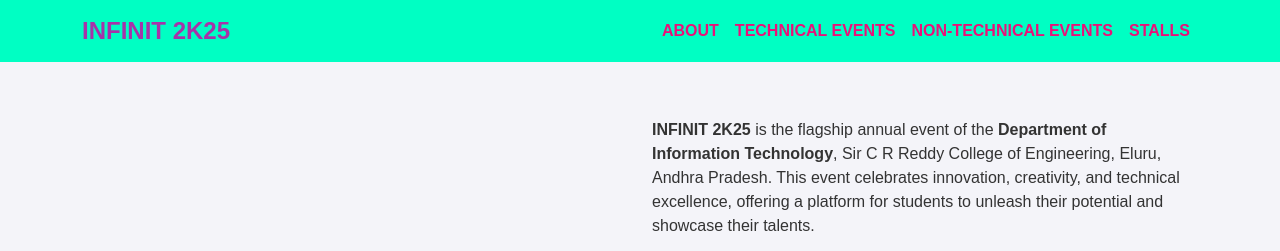
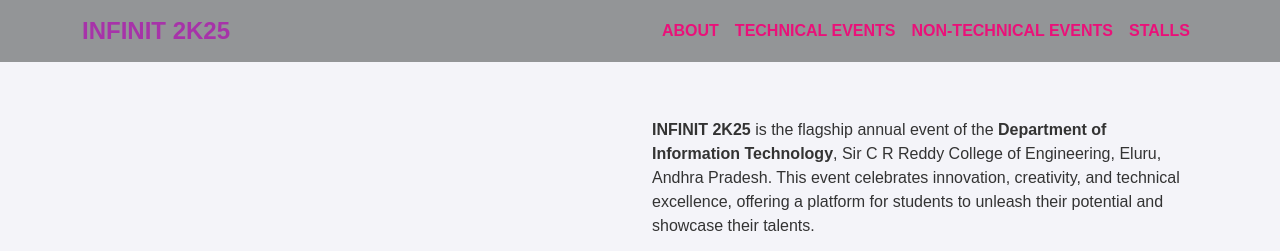
Before and after one commit to karthikdevini/INFINIT2K25, a plain HTML site: page index.html in a window 1280 px wide. Shown: the top 251 px of the page. Drawn offline with nearby package versions, Linux system fonts and the light colour scheme.

Commit message:
Update index.html

```diff
--- a/index.html
+++ b/index.html
@@ -14,7 +14,7 @@
     }
 
     .navbar {
-      background: #00ffc3;
+      background: #939597;
     }
 
     /* Navbar styling */
```
